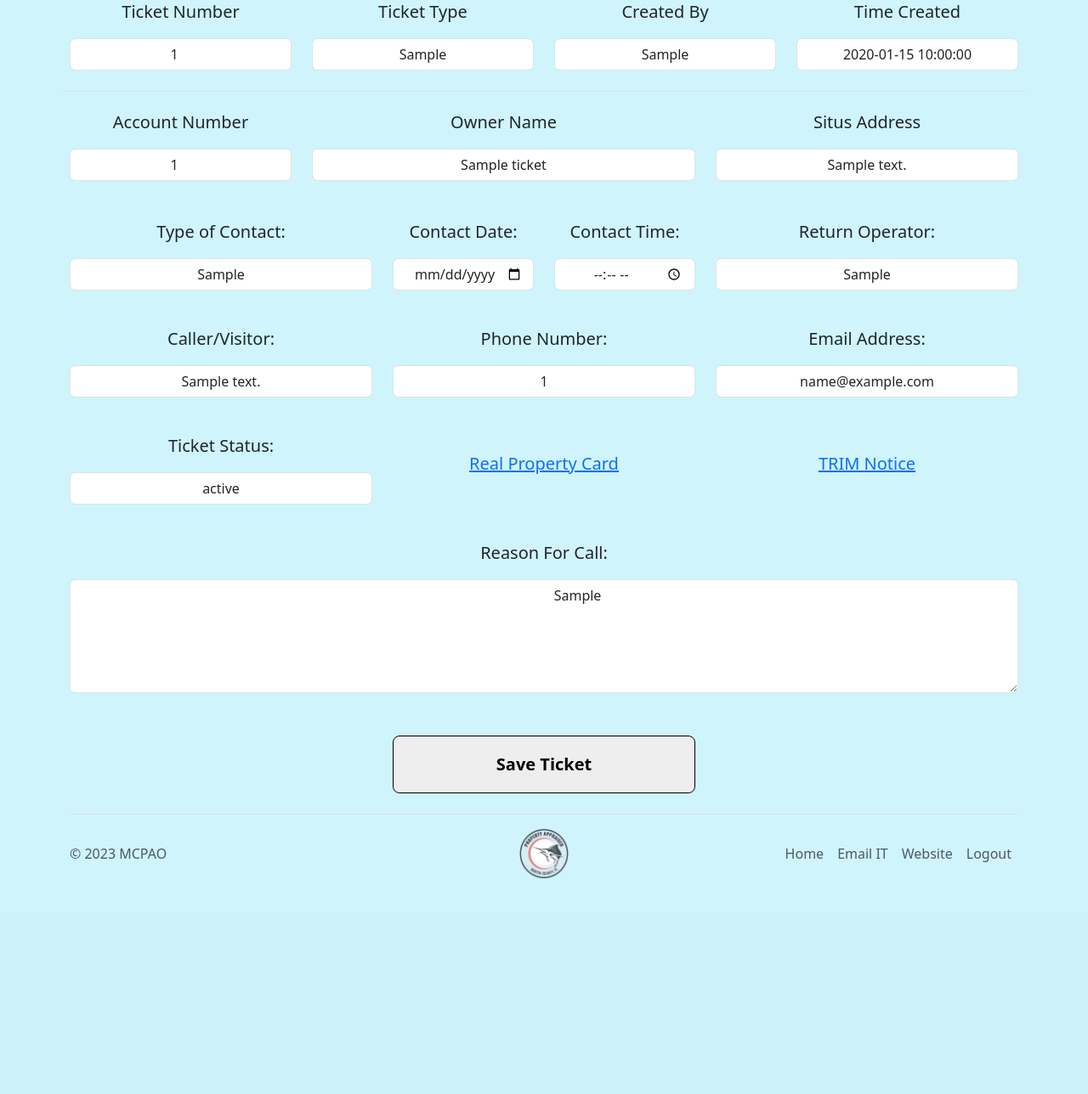
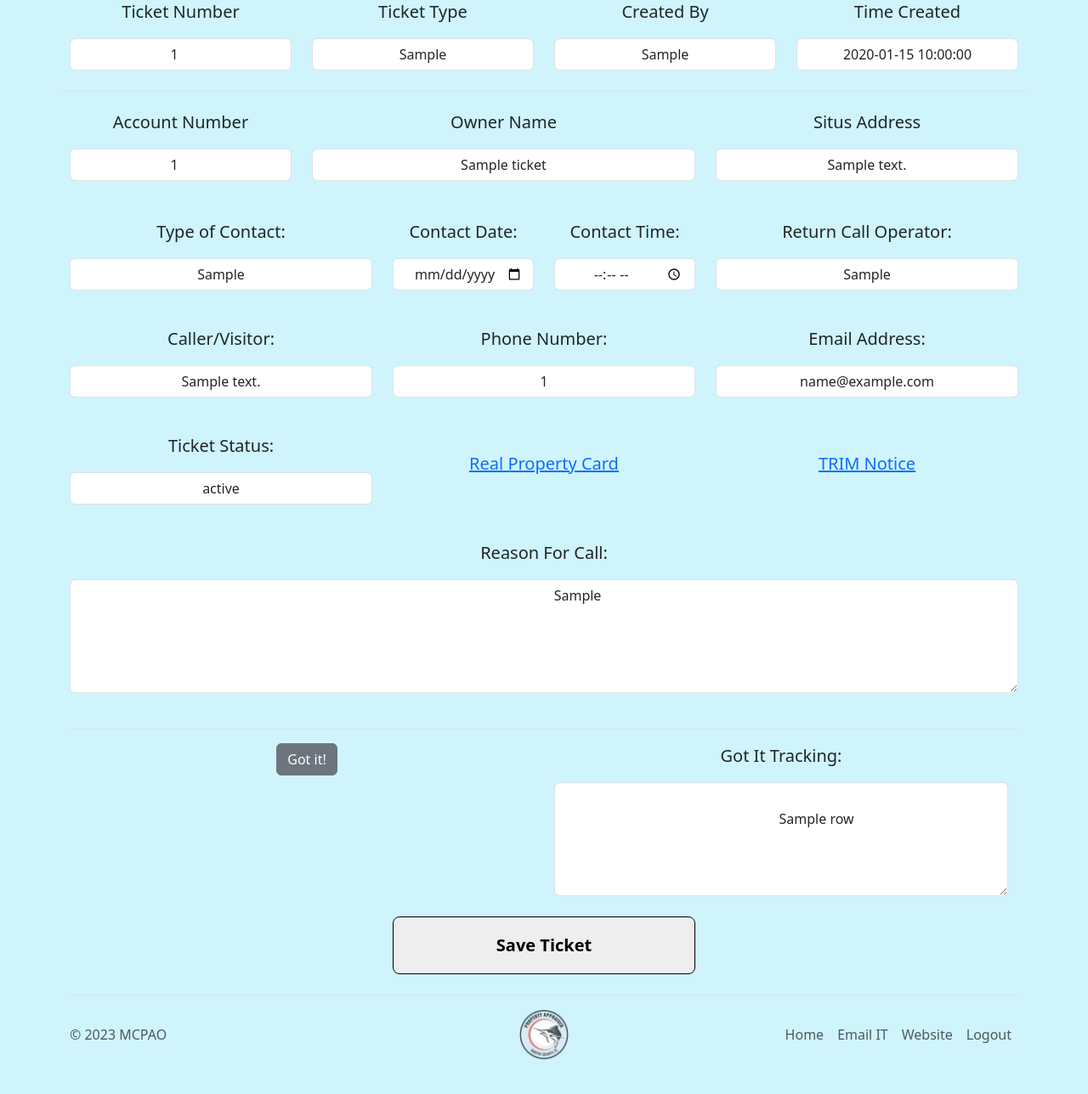
Before and after one commit to Deltron2020/CustomerTrackingWebApp, a Flask app: template app/templates/CT_UpdateTicket.html in a window 1280 px wide. Shown: the part 229-1517 px from the top of the page at 85% size. Before the commit the page ends 1263 px from the top, so only its background shows below. Run offline with Flask 3, Linux system fonts and the light colour scheme; the template is opened without the code that fills it: most values are stand-ins (such as "Sample title", 1, 10 or a date in 2020); parts of the project's set-up code (start-up, migrations or seed data) failed here and were passed over; some libraries are stand-ins or nearby versions.

Commit message:
Basic functionality of got it tracker working with immediate db inserts without a page reload

```diff
--- a/app/ct_create_ticket/sql.py
+++ b/app/ct_create_ticket/sql.py
@@ -17,7 +17,7 @@ def load_accounts_from_db(filter_string):
 ### check to see if ticket for that account already exists ###
 def account_ticket_search(account_number):
     with coxn.connect() as connection:
-        query = text("SELECT * FROM app.view_CT_Tickets WHERE AccountNumber = :account;")
+        query = text("SELECT TicketNumber FROM app.view_CT_Tickets WHERE AccountNumber = :account ORDER BY id DESC;")
         result = connection.execute(query, {"account": account_number})
 
         tickets = []
--- a/app/templates/CT_Ticket.html
+++ b/app/templates/CT_Ticket.html
@@ -88,7 +88,7 @@
           </div>
 
            <div class="col-md-4">
-               <label for="ReturnOperator" class="form-label mb-3" style="font-size:20px; font-weight:500;">Return Operator:</label>
+               <label for="ReturnOperator" class="form-label mb-3" style="font-size:20px; font-weight:500;">Return Call Operator:</label>
                <input type="text" class="form-control text-center" id="ReturnOperator" name="ReturnOperator" aria-label="ReturnOperator" aria-describedby="basic-addon1" required>
             </div>
 
--- /dev/null
+++ b/app/templates/CT_TicketCorrespondence.html
@@ -0,0 +1,43 @@
+
+<script type=text/javascript>
+        $(function() {
+          $('a#test').on('click', function(e) {
+            e.preventDefault()
+              var i = document.getElementById("test").getAttribute("data-val");
+              var str = "/got_it_update".concat("/", i)
+              console.log(str)
+
+            $.getJSON(str,
+                function(data) {
+
+                document.getElementById("GotItTracking").innerText = JSON.stringify(data);
+
+            });
+            return false;
+          });
+        });
+</script>
+
+<div class="container border-top">
+    <div class="row mb-3 mt-3 text-center">
+        <div class="col">
+
+             <a id="test" type="button" class="btn btn-secondary" data-val="{{ticket_data[0]['TicketNumber']}}" href=#>Got it!</a>
+
+        </div>
+        <div class="col">
+
+            <label for="GotItTracking" class="form-label mb-3" style="font-size:20px; font-weight:500;">Got It Tracking:</label>
+            <textarea class="form-control text-center" id="GotItTracking" name="GotItTracking" aria-label="GotItTracking" rows="5" aria-describedby="basic-addon1">
+                {% for row in tracking_data %}
+                    {{ row }}
+                {% endfor %}
+            </textarea>
+
+        </div>
+
+
+    </div>
+
+
+</div>
--- a/app/templates/CT_UpdateTicket.html
+++ b/app/templates/CT_UpdateTicket.html
@@ -119,7 +119,7 @@
           </div>
 
            <div class="col-md-4">
-               <label for="ReturnOperator" class="form-label mb-3" style="font-size:20px; font-weight:500;">Return Operator:</label>
+               <label for="ReturnOperator" class="form-label mb-3" style="font-size:20px; font-weight:500;">Return Call Operator:</label>
                <input type="text" class="form-control text-center" id="ReturnOperator" value="{{ticket_data[0]['ReturnOperator']}}" name="ReturnOperator" aria-label="ReturnOperator" aria-describedby="basic-addon1" required>
             </div>
 
@@ -176,6 +176,8 @@
           </div>
          </div>
 
+         {% include 'CT_TicketCorrespondence.html' %}
+
         <div class ="row text-center">
              <div class="d-grid gap-5 col-4 mx-auto mt-2">
                  <button class="btn btn-primary btn-lg fw-bold" type="submit" style="--bs-btn-bg: #eee; --bs-btn-color: #000; --bs-btn-border-color: #000; --bs-btn-hover-color: #000; --bs-btn-hover-bg: #7BCCEE; --bs-btn-line-height: 50px;">
--- a/app/templates/bootstrap.html
+++ b/app/templates/bootstrap.html
@@ -3,5 +3,5 @@
 <link href="https://cdn.jsdelivr.net/npm/bootstrap@5.3.2/dist/css/bootstrap.min.css" rel="stylesheet" integrity="sha384-T3c6CoIi6uLrA9TneNEoa7RxnatzjcDSCmG1MXxSR1GAsXEV/Dwwykc2MPK8M2HN" crossorigin="anonymous">
 <script src="https://cdn.jsdelivr.net/npm/bootstrap@5.3.3/dist/js/bootstrap.bundle.min.js" integrity="sha384-YvpcrYf0tY3lHB60NNkmXc5s9fDVZLESaAA55NDzOxhy9GkcIdslK1eN7N6jIeHz" crossorigin="anonymous"></script>
 <link rel="stylesheet" type="text/css" href="https://cdn.datatables.net/1.10.25/css/dataTables.bootstrap5.css">
-<!--<script src="https://ajax.googleapis.com/ajax/libs/jquery/3.7.1/jquery.min.js"></script>-->
+<script src="https://ajax.googleapis.com/ajax/libs/jquery/3.7.1/jquery.min.js"></script>
 <!--<script src="https://maxcdn.bootstrapcdn.com/bootstrap/3.4.1/js/bootstrap.min.js"></script>-->
```
Also changed, not shown: app/ct_update_ticket/routes.py (+18 -3 lines), app/ct_update_ticket/sql.py (+30 -0 lines).
